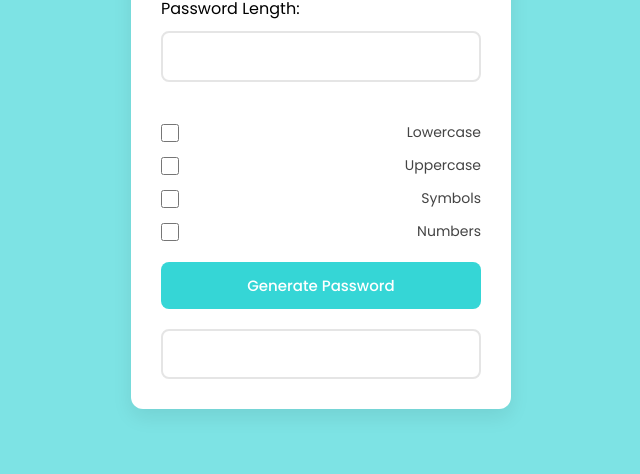
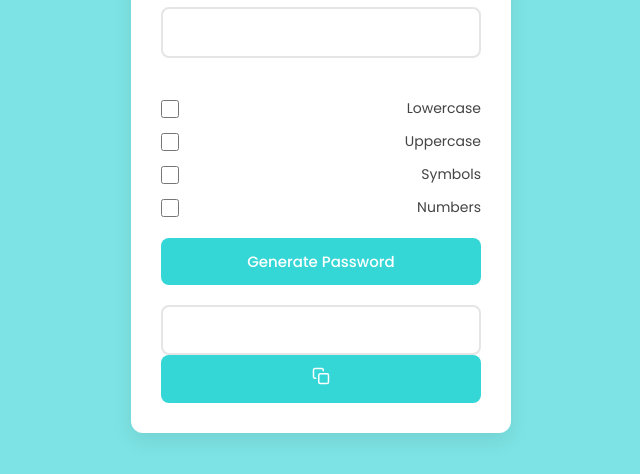
Before and after one commit to gayatri-nawale/Frontend-Dev, a plain HTML site: page Javascript/PasswordGenerator/index.html in a window 1280 px wide. Shown: the part 234-708 px from the top of the page, without its empty margins (319-959 px from the left). Drawn offline with Linux system fonts and the light colour scheme.

Commit message:
Update index.html

```diff
--- a/Javascript/PasswordGenerator/index.html
+++ b/Javascript/PasswordGenerator/index.html
@@ -38,8 +38,35 @@
 
         <button onclick="generatepass()">Generate Password</button>
 
-        <h2 id="result"></h2>
+        <div class="result-wrapper">
+          <h2 id="result"></h2>
+          <button
+            type="button"
+            id="copyBtn"
+            class="copy-btn"
+            onclick="copyPassword()"
+            title="Copy password"
+            aria-label="Copy password"
+          >
+            <svg
+              xmlns="http://www.w3.org/2000/svg"
+              width="18"
+              height="18"
+              viewBox="0 0 24 24"
+              fill="none"
+              stroke="currentColor"
+              stroke-width="2"
+              stroke-linecap="round"
+              stroke-linejoin="round"
+            >
+              <rect x="9" y="9" width="13" height="13" rx="2" ry="2"></rect>
+              <path d="M5 15H4a2 2 0 0 1-2-2V4a2 2 0 0 1 2-2h9a2 2 0 0 1 2 2v1"></path>
+            </svg>
+          </button>
+        </div>
       </div>
+
+      <div id="toast" class="toast"></div>
     </body>
     <script>
       function generatepass() {
@@ -79,6 +106,32 @@
 
         document.getElementById("result").textContent = password;
       }
+
+      function copyPassword() {
+        const password = document.getElementById("result").textContent;
+
+        if (!password) {
+          showToast("Nothing to copy yet!");
+          return;
+        }
+
+        navigator.clipboard
+          .writeText(password)
+          .then(() => showToast("Password copied to clipboard!"))
+          .catch(() => showToast("Failed to copy password."));
+      }
+
+      let toastTimeout;
+      function showToast(message) {
+        const toast = document.getElementById("toast");
+        toast.textContent = message;
+        toast.classList.add("show");
+
+        clearTimeout(toastTimeout);
+        toastTimeout = setTimeout(() => {
+          toast.classList.remove("show");
+        }, 2000);
+      }
     </script>
   </body>
 </html>
```
